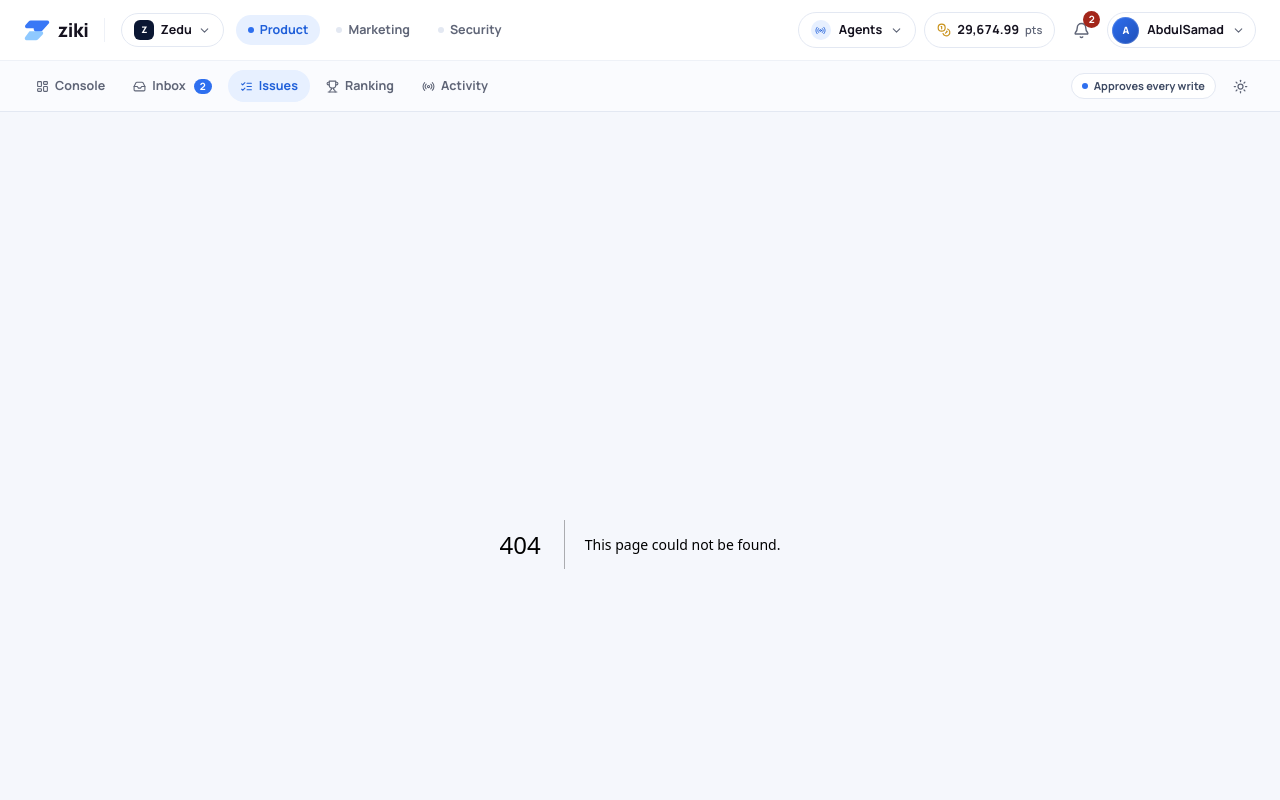
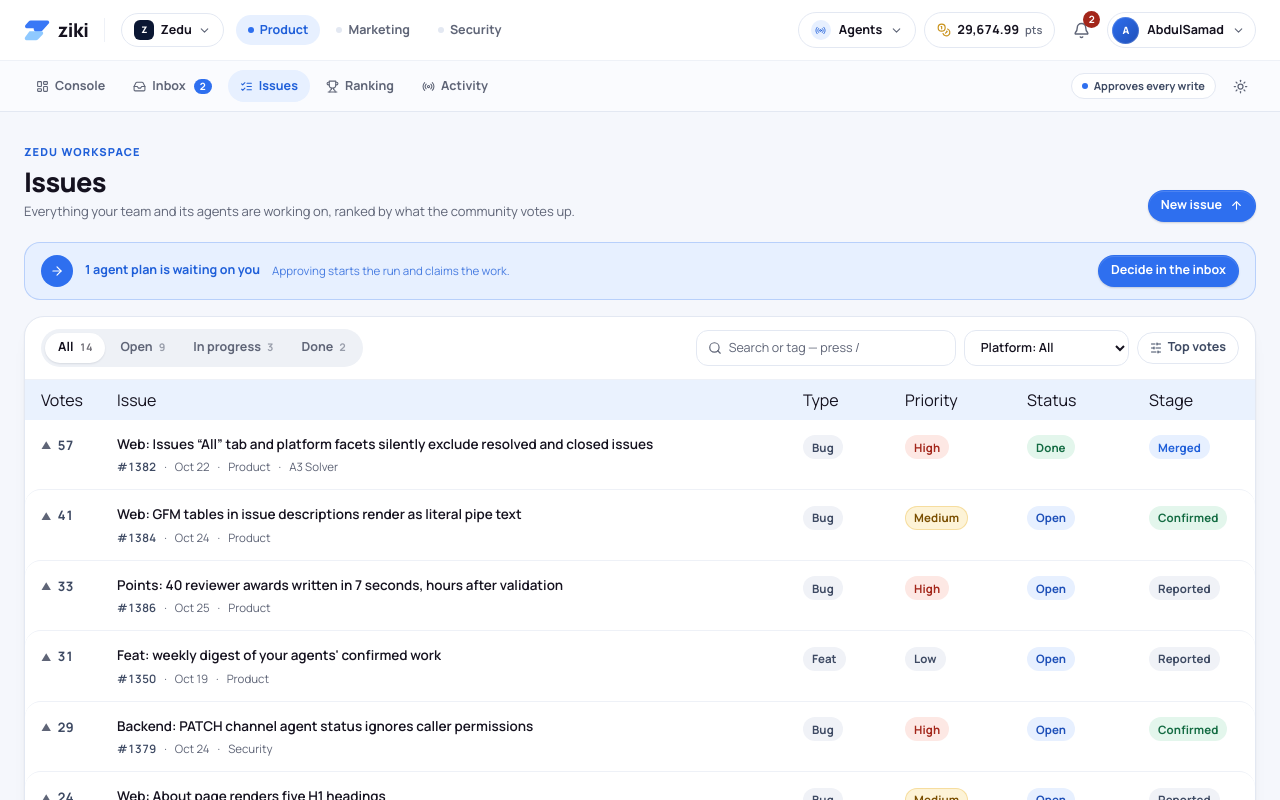
Before and after one commit to TrippleA001/ziki-for-humans, a Next.js app: page /issues in a window 1280 px wide. Before the commit this address had no page. Shown: the top 800 px of the page. Built offline with nearby package versions, Linux system fonts and the light colour scheme.

Commit message:
feat(issues): add the searchable, votable backlog

```diff
--- /dev/null
+++ b/app/issues/page.tsx
@@ -0,0 +1,5 @@
+import { IssuesView } from "@/components/issues-view";
+
+export default function IssuesPage() {
+  return <IssuesView />;
+}
--- /dev/null
+++ b/components/issues-view.tsx
@@ -0,0 +1,191 @@
+"use client";
+
+import { useEffect, useMemo, useState } from "react";
+import Link from "next/link";
+import { ArrowRight, ArrowUp, Search, SlidersHorizontal } from "lucide-react";
+import { useZiki } from "@/lib/sim";
+import { cn, formatInt } from "@/lib/utils";
+import { IssueRow } from "./ui";
+
+const STATUSES = [
+  { id: "all", label: "All" },
+  { id: "open", label: "Open" },
+  { id: "in_progress", label: "In progress" },
+  { id: "done", label: "Done" },
+] as const;
+
+type StatusFilter = (typeof STATUSES)[number]["id"];
+
+export function IssuesView() {
+  const { state } = useZiki();
+  const [status, setStatus] = useState<StatusFilter>("all");
+  const [query, setQuery] = useState("");
+  const [sort, setSort] = useState<"votes" | "newest">("votes");
+  const [platform, setPlatform] = useState("All");
+
+  const counts = useMemo(
+    () => ({
+      all: state.issues.length,
+      open: state.issues.filter((i) => i.status === "open").length,
+      in_progress: state.issues.filter((i) => i.status === "in_progress").length,
+      done: state.issues.filter((i) => i.status === "done").length,
+    }),
+    [state.issues],
+  );
+
+  const list = useMemo(() => {
+    const filtered = state.issues.filter((issue) => {
+      if (status !== "all" && issue.status !== status) return false;
+      if (platform !== "All" && issue.platform !== platform) return false;
+      if (query.trim()) {
+        const haystack = `${issue.title} #${issue.id} ${issue.labels.join(" ")}`.toLowerCase();
+        if (!haystack.includes(query.trim().toLowerCase())) return false;
+      }
+      return true;
+    });
+    return filtered.sort((a, b) => {
+      if (sort === "votes") return b.votes - a.votes;
+      return b.id - a.id;
+    });
+  }, [state.issues, status, platform, query, sort]);
+
+  const activeRun = state.runs.find((r) => r.status === "running");
+  const openOffers = state.approvals.filter((a) => a.kind === "plan").length;
+
+  return (
+    <div>
+      <div className="mb-5 flex flex-wrap items-end justify-between gap-3">
+        <div>
+          <p className="label">Zedu workspace</p>
+          <h1 className="mt-1 text-[27px] font-extrabold leading-tight tracking-[-0.025em] t-text">
+            Issues
+          </h1>
+          <p className="mt-1 text-[13px] t-muted">
+            Everything your team and its agents are working on, ranked by what the community
+            votes up.
+          </p>
+        </div>
+        <Link href="/console" className="btn btn-primary btn-sm">
+          New issue <ArrowUp size={13} />
+        </Link>
+      </div>
+
+      {openOffers > 0 ? (
+        <div className="mb-4 flex flex-wrap items-center gap-3 rounded-2xl border border-[rgb(var(--accent))]/25 bg-[rgb(var(--accent-soft))] px-4 py-3">
+          <span className="flex h-8 w-8 items-center justify-center rounded-full bg-[rgb(var(--accent))] text-white">
+            <ArrowRight size={14} />
+          </span>
+          <p className="text-[12.5px] font-bold text-[rgb(var(--accent-text))]">
+            {openOffers} agent {openOffers === 1 ? "plan is" : "plans are"} waiting on you
+          </p>
+          <p className="hidden text-[11.5px] text-[rgb(var(--accent-text))]/80 sm:block">
+            Approving starts the run and claims the work.
+          </p>
+          <Link href="/inbox" className="btn btn-primary btn-sm ml-auto">
+            Decide in the inbox
+          </Link>
+        </div>
+      ) : null}
+
+      <div className="card overflow-hidden">
+        <div className="flex flex-wrap items-center gap-2 border-b border-[rgb(var(--divider))] px-4 py-3">
+          <div className="seg">
+            {STATUSES.map((item) => (
+              <button
+                key={item.id}
+                data-active={status === item.id}
+                onClick={() => setStatus(item.id)}
+              >
+                {item.label}
+                <span className="ml-1.5 text-[10.5px] opacity-60 num">{counts[item.id]}</span>
+              </button>
+            ))}
+          </div>
+
+          <div className="relative ml-auto w-full sm:w-[260px]">
+            <Search size={14} className="absolute left-3 top-1/2 -translate-y-1/2 t-muted" />
+            <input
+              value={query}
+              onChange={(e) => setQuery(e.target.value)}
+              placeholder="Search or tag — press /"
+              className="input h-9 pl-8 text-[12.5px]"
+              aria-label="Search issues"
+            />
+          </div>
+
+          <select
+            value={platform}
+            onChange={(e) => setPlatform(e.target.value)}
+            className="input h-9 w-auto text-[12.5px] font-semibold"
+            aria-label="Platform"
+          >
+            {["All", "Product", "Marketing", "Security"].map((item) => (
+              <option key={item} value={item}>
+                Platform: {item}
+              </option>
+            ))}
+          </select>
+
+          <button
+            onClick={() => setSort(sort === "votes" ? "newest" : "votes")}
+            className="btn btn-ghost btn-sm gap-1.5"
+          >
+            <SlidersHorizontal size={12} />
+            {sort === "votes" ? "Top votes" : "Newest"}
+          </button>
+        </div>
+
+        <div className="hidden grid-cols-[64px_1fr_90px_110px_110px_90px] gap-x-3 px-4 py-2 sm:grid table-head">
+          <span>Votes</span>
+          <span>Issue</span>
+          <span>Type</span>
+          <span>Priority</span>
+          <span>Status</span>
+          <span>Stage</span>
+        </div>
+
+        <div className="divide-y divide-[rgb(var(--divider))]">
+          {list.map((issue) => (
+            <IssueRow
+              key={issue.id}
+              issue={issue}
+              votes={
+                (state.votes[issue.id] ?? 0) > 0 ? issue.votes + (state.votes[issue.id] ?? 0) : undefined
+              }
+              live={activeRun?.issueId === issue.id}
+            />
+          ))}
+        </div>
+
+        {list.length === 0 ? (
+          <div className="flex flex-col items-center px-6 py-12 text-center">
+            <p className="text-[13px] font-bold t-text">No issues match</p>
+            <p className="mt-1 text-[11.5px] t-muted">
+              Try clearing the search or switching the stage filter.
+            </p>
+            <button
+              onClick={() => {
+                setQuery("");
+                setStatus("all");
+                setPlatform("All");
+              }}
+              className="btn btn-ghost btn-sm mt-3"
+            >
+              Clear filters
+            </button>
+          </div>
+        ) : null}
+
+        <div className="flex items-center justify-between border-t border-[rgb(var(--divider))] px-4 py-2.5">
+          <span className="text-[11px] t-muted">
+            Showing <span className="font-bold t-2 num">{formatInt(list.length)}</span> of{" "}
+            {formatInt(state.issues.length)} issues
+          </span>
+          <span className={cn("chip h-[20px] text-[9.5px]", activeRun ? "chip-live" : "")}>
+            {activeRun ? `agent on #${activeRun.issueId}` : "agents idle"}
+          </span>
+        </div>
+      </div>
+    </div>
+  );
+}
```
